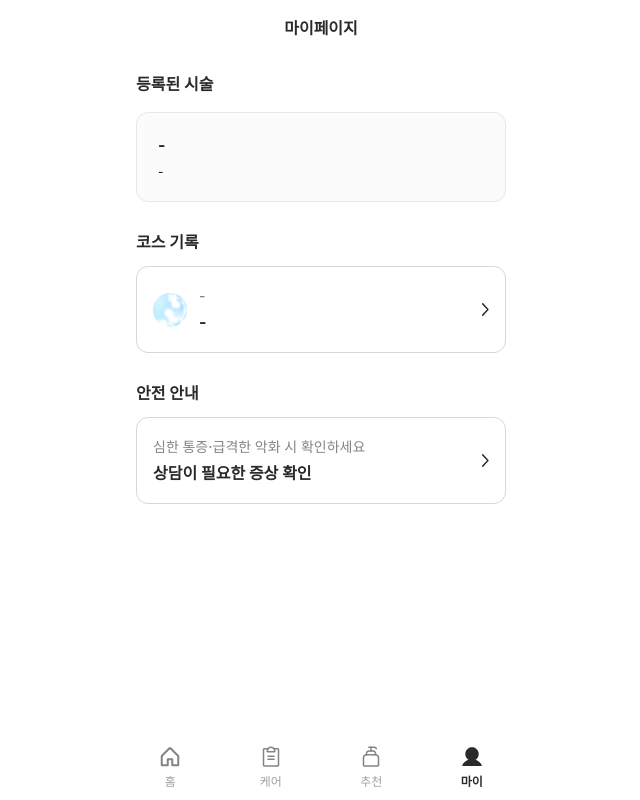
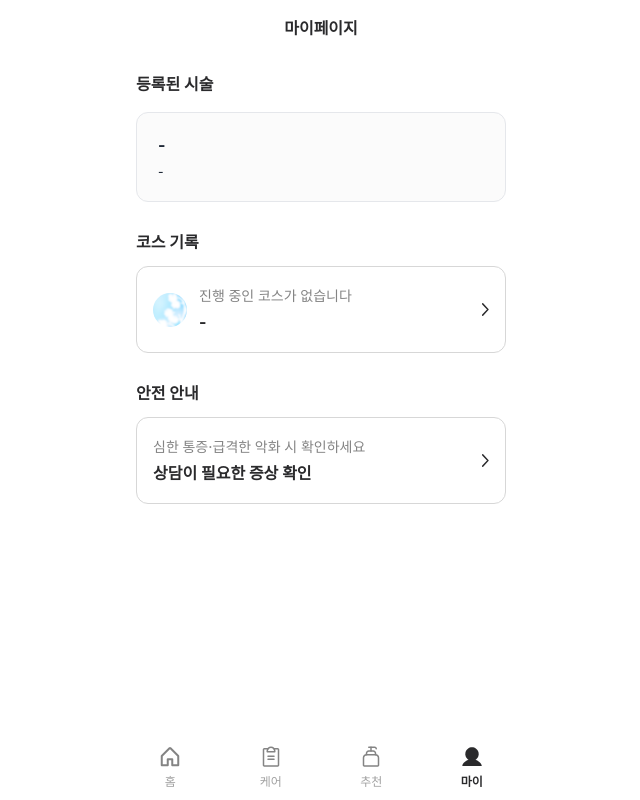
Before and after one commit to duckswell/Frontend, a React (Vite) app: page /my in a window 1280 px wide. Shown: the whole page, without its empty margins (319-959 px from the left). Built offline with nearby package versions, Linux system fonts and the light colour scheme; no server answers; a web font is replaced by a local one.

Commit message:
♻️ Refactor : 마이페이지 코스기록 텍스트 수정 (#163)

```diff
--- a/src/routes/Mypage.tsx
+++ b/src/routes/Mypage.tsx
@@ -5,6 +5,12 @@ import { PageName } from "../components/PageName";
 import { TabBar, type TabType } from "../components/TabBar";
 import { procedureApi, type ProcedureItem } from "../api/procedure";
 import { courseApi, type CurrentCourseResponse } from "../api/course";
+
+type ExtendedCurrentCourse = CurrentCourseResponse & {
+  routineTypeName?: string;
+  routineType?: string;
+  label?: string;
+};
 
 const formatKoreanDate = (dateStr?: string) => {
   if (!dateStr) return "";
@@ -22,7 +28,7 @@ const Mypage: React.FC = () => {
 
   const [procedures, setProcedures] = useState<ProcedureItem[]>([]);
   const [currentCourse, setCurrentCourse] =
-    useState<CurrentCourseResponse | null>(null);
+    useState<ExtendedCurrentCourse | null>(null);
 
   useEffect(() => {
     let isMounted = true;
@@ -38,8 +44,8 @@ const Mypage: React.FC = () => {
           if (procRes.status === "fulfilled" && Array.isArray(procRes.value)) {
             setProcedures(procRes.value);
           }
-          if (courseRes.status === "fulfilled") {
-            setCurrentCourse(courseRes.value);
+          if (courseRes.status === "fulfilled" && courseRes.value) {
+            setCurrentCourse(courseRes.value as ExtendedCurrentCourse);
           }
         }
       } catch (error) {
@@ -58,6 +64,23 @@ const Mypage: React.FC = () => {
   const remainingCount = latestProcedure
     ? Math.max(0, latestProcedure.totalCount - latestProcedure.currentCount)
     : 0;
+
+  const getCurrentCourseDescription = () => {
+    if (!currentCourse) return "진행 중인 코스가 없습니다";
+
+    const routineName =
+      currentCourse.routineTypeName ||
+      currentCourse.routineType ||
+      currentCourse.label;
+
+    if (routineName) {
+      return `데일리 ${routineName} 루틴 진행 중`;
+    }
+
+    return currentCourse.courseType === "DAILY"
+      ? "데일리 코스 진행 중"
+      : "집중 코스 진행 중";
+  };
 
   return (
     <>
@@ -126,7 +149,7 @@ const Mypage: React.FC = () => {
                 alt="코스 아이콘"
               />
               <div>
-                <div className="desc">{currentCourse?.label || "-"}</div>
+                <div className="desc">{getCurrentCourseDescription()}</div>
                 <div className="title">
                   {currentCourse?.streakDays !== undefined
                     ? `연속 ${currentCourse.streakDays}일째`
```
